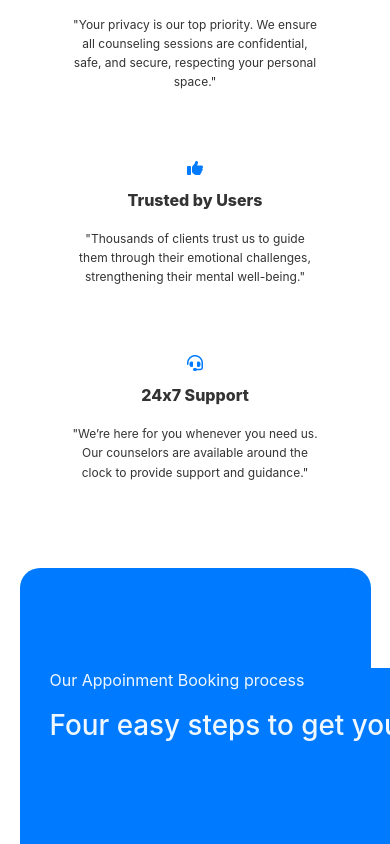
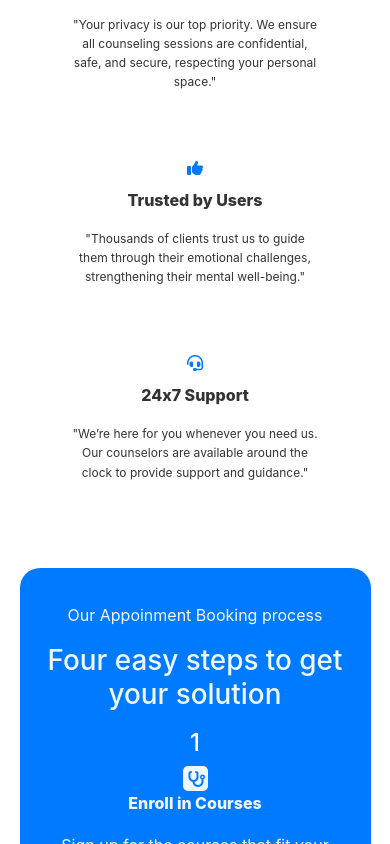
Before and after one commit to prathameshkhandare/Connectcounsellor, a React (Vite) app in the folder Client/: page / in a window 390 px wide. Shown: the part 1156-2000 px from the top of the page. Built offline with nearby package versions, Linux system fonts and the light colour scheme; no server answers.

Commit message:
blue container : appointment booking process css chnages

```diff
--- a/Client/src/App.css
+++ b/Client/src/App.css
@@ -77,7 +77,7 @@ border-bottom: 1px #ccc;
 }
 
 .Logo-img {
-  margin-left: 10px;
+  margin-left: 50px;
 }
 
 
@@ -656,7 +656,61 @@ color: aliceblue;
   }
 
 
+  @media (max-width: 768px) {
+    .steps-outer-flex-container {
+      flex-direction: column;
+      align-items: center;
+      padding: 20px;
+    }
 
+    .steps-inner-container1 {
+      margin-top: 20px;
+      text-align: center;
+    }
+
+    .steps-inner-container1 h1 {
+      width: auto;
+    }
+
+    .steps-inner-container2 {
+      width: 100%;
+      grid-template-columns: 1fr; /* Stack elements in one column */
+    }
+
+    .steps-inner-flex-container2 {
+      align-items: center;
+      text-align: center;
+      margin: 15px 0;
+    }
+
+    .steps-inner-flex-container2 h1 {
+      transform: none;
+    }
+  }
+
+  /* Further adjustments for very small screens */
+  @media (max-width: 480px) {
+    .steps-outer-flex-container {
+      padding: 15px;
+    }
+
+    .steps-inner-flex-container2 {
+      margin: 10px 0;
+    }
+
+    .steps-inner-flex-container2 h1 {
+      font-size: 1.5rem;
+    }
+
+    .steps-inner-flex-container2 i {
+      width: 25px;
+      height: 25px;
+    }
+
+    .steps-inner-flex-container2 p {
+      font-size: 1rem;
+    }
+  }
 
 
 
```
